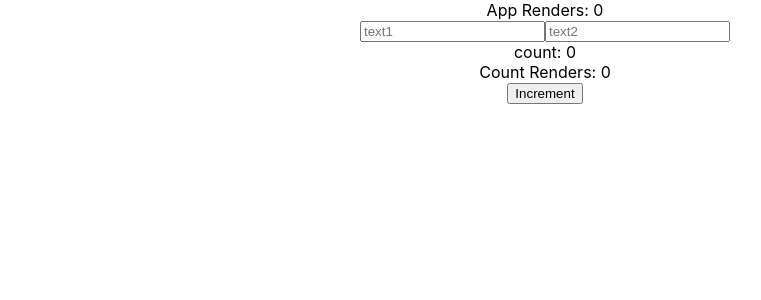
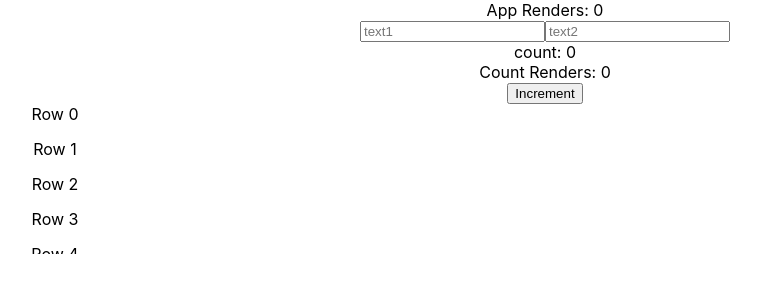
Before and after one commit to nvhoanganh/react-profiler-and-optimisation, a React (Create React App) app: page / in a window 1280 px wide. Shown: the top 300 px of the page, without its empty margins (95-856 px from the left). Built offline with nearby package versions, Linux system fonts and the light colour scheme.

Commit message:
final step: use react-window

```diff
--- a/src/App.js
+++ b/src/App.js
@@ -1,6 +1,7 @@
 import React, { useCallback, useMemo, useRef, useState } from 'react';
 import './App.css';
 import Counter from './Counter';
+import LongList from './LongList';
 
 function App() {
 	const [text, settext] = useState('');
@@ -32,6 +33,7 @@ function App() {
 			></input>
 
 			<Counter data={data} clearTextBox={clearTextBox}></Counter>
+			<LongList data={data} />
 		</div>
 	);
 }
--- /dev/null
+++ b/src/LongList.js
@@ -0,0 +1,19 @@
+import React from 'react';
+import { FixedSizeList as List } from 'react-window';
+
+function Row({ index, style }) {
+	for (let index = 0; index < 1_000_000; index++) {}
+	return <div style={style}>Row {index}</div>;
+}
+
+function LongList({ data }) {
+	return (
+		<div className='list'>
+			<List height={150} itemCount={1000} itemSize={35} width={300}>
+				{Row}
+			</List>
+		</div>
+	);
+}
+
+export default LongList;
--- a/src/index.css
+++ b/src/index.css
@@ -11,3 +11,8 @@ code {
   font-family: source-code-pro, Menlo, Monaco, Consolas, 'Courier New',
     monospace;
 }
+
+.list {
+  height: 300px;
+  overflow-y: scroll;
+}
```
